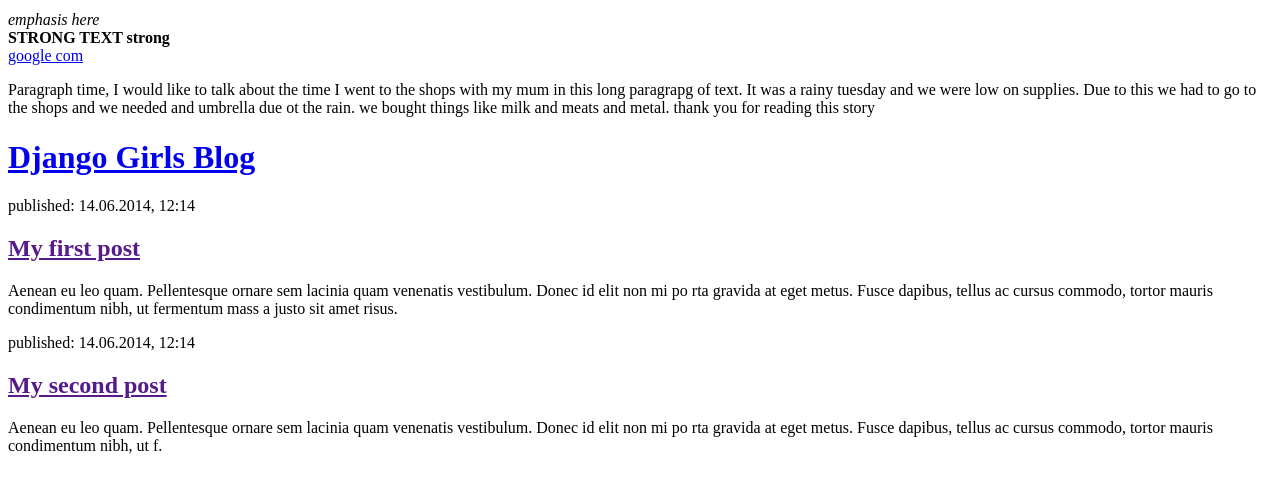
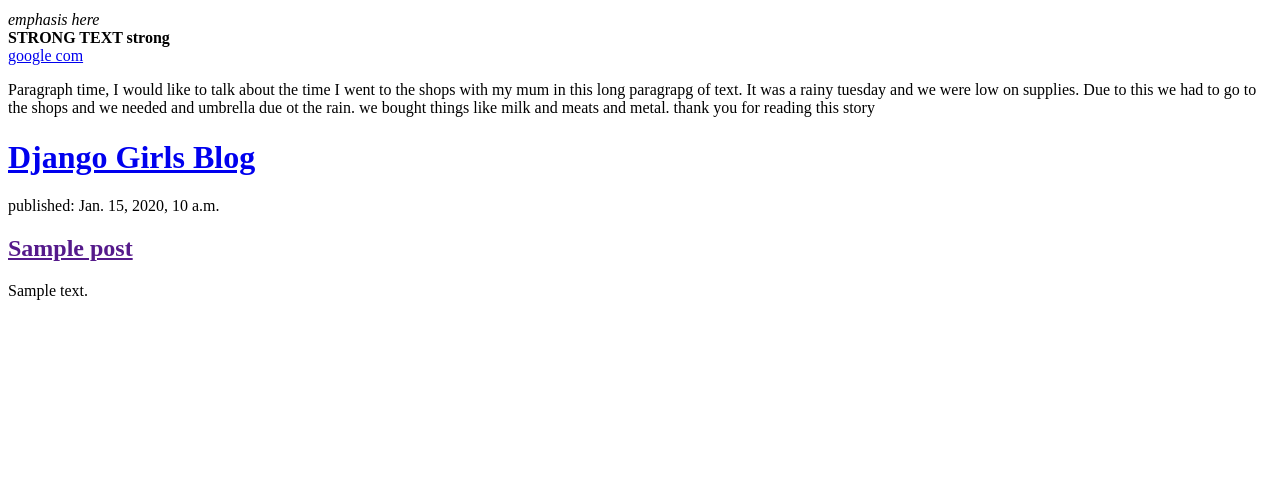
Before and after one commit to OscarFinn/bridging-coursework, a Django app: page / in a window 1280 px wide. Shown: the part 177-670 px from the top of the page. Run offline with Django 3.2, Linux system fonts and the light colour scheme; tables that the repository leaves empty hold one stand-in row (values such as "Sample post").

Commit message:
page now displays posts from database

```diff
--- a/blog/models.py
+++ b/blog/models.py
@@ -14,5 +14,5 @@ class Post(models.Model):
         self.published_date = timezone.now()
         self.save()
 
-        def _str_(self):
-            return self.title
+    def __str__(self):
+        return self.title
--- a/blog/templates/blog/post_list.html
+++ b/blog/templates/blog/post_list.html
@@ -21,16 +21,13 @@
 <h1><a href="/">Django Girls Blog</a></h1>
 </div>
 <div>
-<p>published: 14.06.2014, 12:14</p>
-<h2><a href="">My first post</a></h2>
-<p>Aenean eu leo quam. Pellentesque ornare sem lacinia quam venenatis vestibulum. Donec id elit non mi po
-rta gravida at eget metus. Fusce dapibus, tellus ac cursus commodo, tortor mauris condimentum nibh, ut fermentum mass
-a justo sit amet risus.</p>
-</div>
-<div>
-<p>published: 14.06.2014, 12:14</p>
-<h2><a href="">My second post</a></h2>
-<p>Aenean eu leo quam. Pellentesque ornare sem lacinia quam venenatis vestibulum. Donec id elit non mi po
-rta gravida at eget metus. Fusce dapibus, tellus ac cursus commodo, tortor mauris condimentum nibh, ut f.</p>
+    {% for post in posts %}
+    <div>
+        <p>published: {{ post.published_date }}</p>
+        <h2><a href="">{{ post.title }}</a></h2>
+        <p>{{ post.text|linebreaksbr }}</p>
+    </div>
+    {% endfor %}
+
 </div>
 </body>
--- a/blog/views.py
+++ b/blog/views.py
@@ -1,5 +1,8 @@
 from django.shortcuts import render
+from django.utils import timezone
+from .models import Post
 
 # Create your views here.
 def post_list(request):
-    return render(request, 'blog/post_list.html', {})
+    posts = Post.objects.filter(published_date__lte=timezone.now()).order_by('published_date')
+    return render(request, 'blog/post_list.html', {'posts': posts})
```
